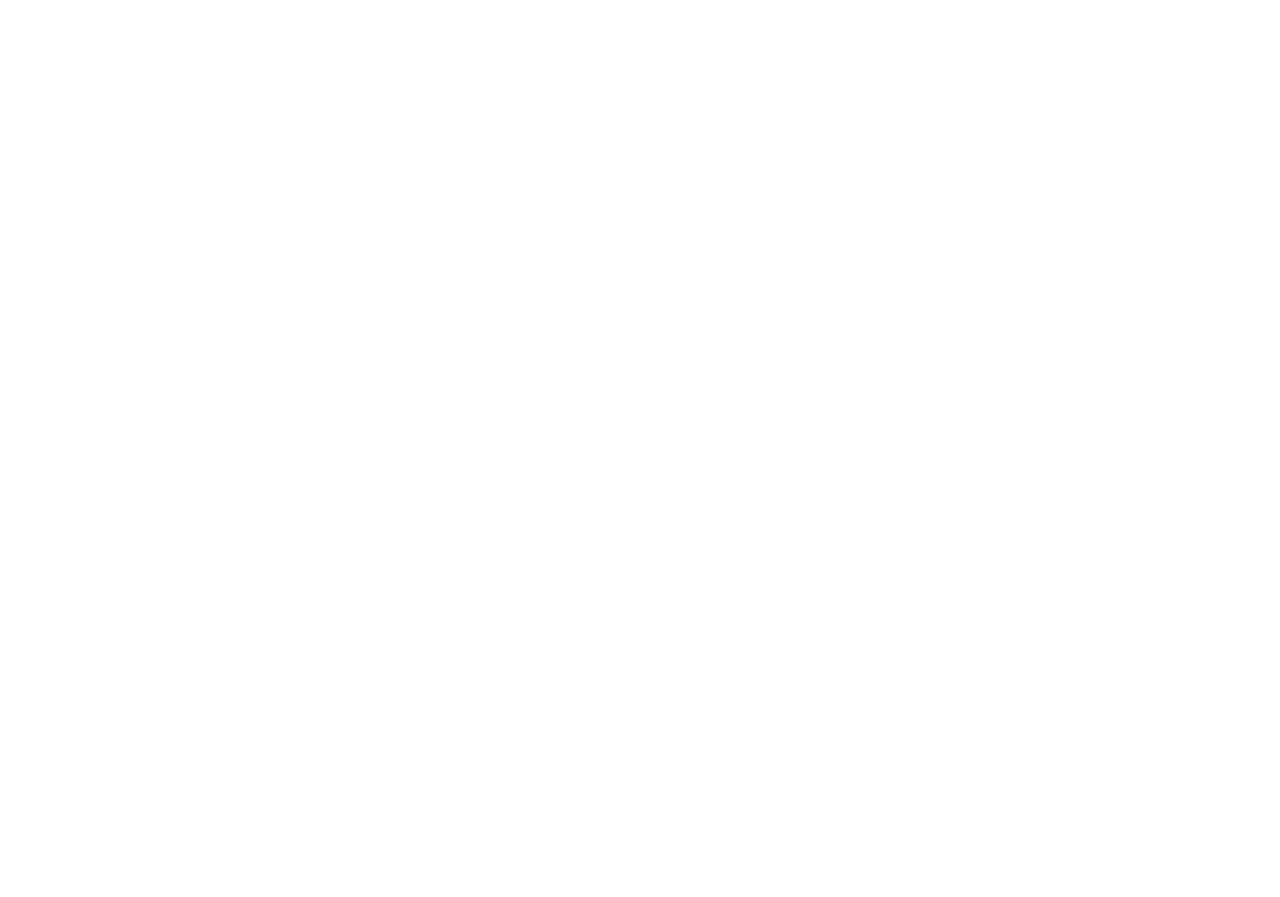
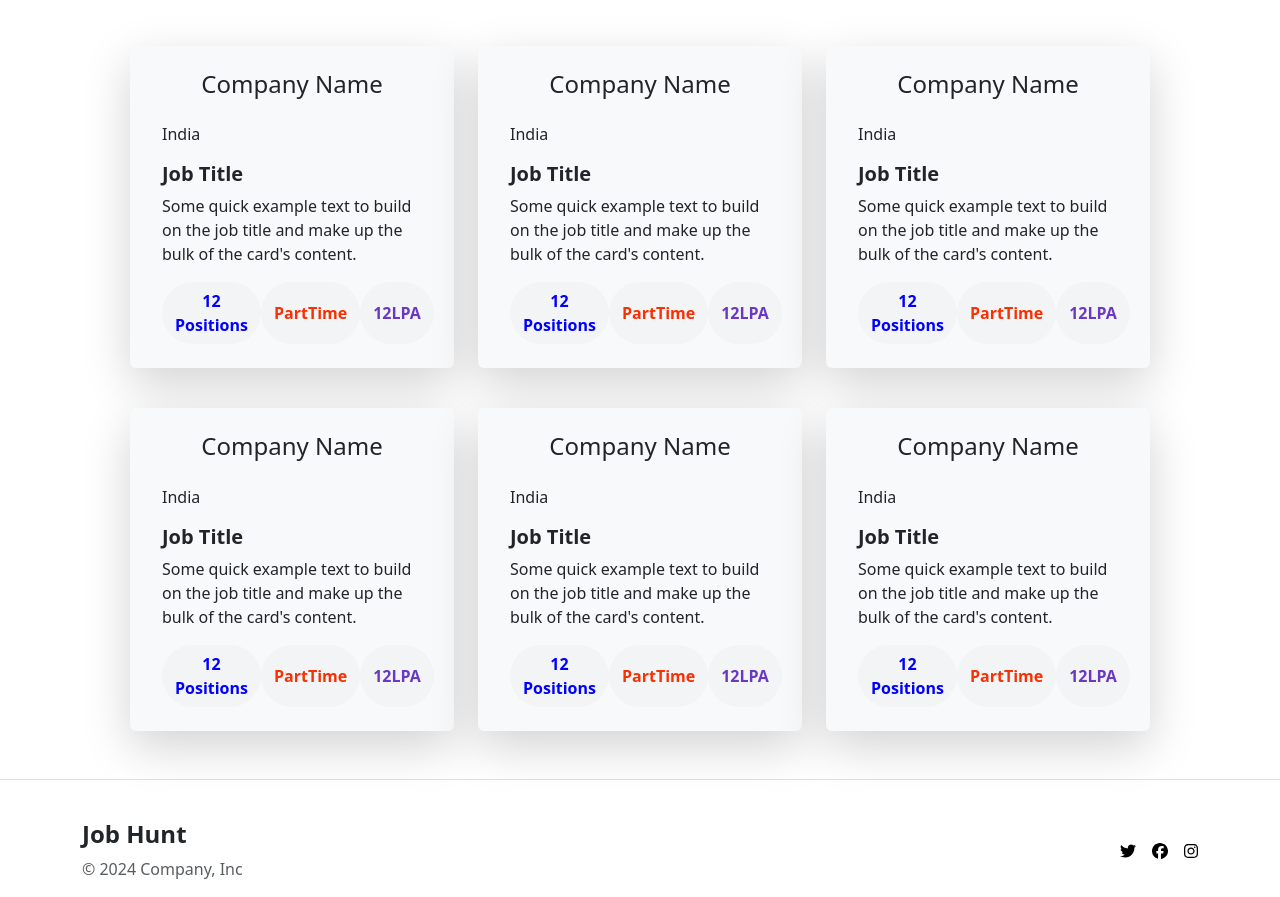
Before and after one commit to abdullazmat/job-hunt, a React (Create React App) app in the folder frontend/: page / in a window 1280 px wide. Shown: the part 718-1615 px from the top of the page. Before the commit the page ends 800 px from the top, so only its background shows below. Built offline with nearby package versions, Linux system fonts and the light colour scheme.

Commit message:
HomePage UI Build

```diff
--- a/frontend/package.json
+++ b/frontend/package.json
@@ -5,6 +5,7 @@
   "keywords": [],
   "main": "src/index.js",
   "dependencies": {
+    "@fortawesome/free-brands-svg-icons": "^6.7.1",
     "@fortawesome/free-solid-svg-icons": "^6.6.0",
     "@fortawesome/react-fontawesome": "^0.2.2",
     "@reduxjs/toolkit": "^1.9.0",
--- a/frontend/src/Components/CategoryCarousel.js
+++ b/frontend/src/Components/CategoryCarousel.js
@@ -1,43 +1,71 @@
 import React from "react";
 import { FontAwesomeIcon } from "@fortawesome/react-fontawesome";
-import {
-  faArrowRight,
-  faArrowLeft
-
-} from "@fortawesome/free-solid-svg-icons";
+import { faArrowRight, faArrowLeft } from "@fortawesome/free-solid-svg-icons";
 
 function CategoryCarousel() {
   return (
-<div className="container p-2 p-sm-3 p-md-3 mt-2 mt-sm-3 mt-md-3 w-100 w-sm-100 w-md-75 w-lg-50 w-xl-25">
-<div
+    <div className="container p-2 p-sm-3 p-md-3 mt-2 mt-sm-3 mt-md-3 w-100 w-sm-100 w-md-75 w-lg-50 w-xl-25">
+      <div
         id="carouselExample"
         className="carousel slide"
         data-bs-ride="carousel"
+        data-bs-interval="1500"
+        data-bs-pause="false"
       >
         <div className="carousel-inner mt-5 ">
           <div className="carousel-item active">
             <div className="d-flex justify-content-center align-items-center ">
-            <button className="btn  rounded-pill fw-semibold" type="button" style={{color : "#020817", backgroundColor : "#e1e3e8",}}>Front End Developer</button>
+              <button
+                className="btn  rounded-pill fw-semibold"
+                type="button"
+                style={{ color: "#020817", backgroundColor: "#e1e3e8" }}
+              >
+                Front End Developer
+              </button>
             </div>
           </div>
           <div className="carousel-item  ">
             <div className="d-flex justify-content-center align-items-center">
-            <button className="btn  rounded-pill fw-semibold" type="button" style={{color : "#020817", backgroundColor : "#e1e3e8"}}>BackEnd Developer</button>
+              <button
+                className="btn  rounded-pill fw-semibold"
+                type="button"
+                style={{ color: "#020817", backgroundColor: "#e1e3e8" }}
+              >
+                BackEnd Developer
+              </button>
             </div>
           </div>
           <div className="carousel-item">
             <div className="d-flex justify-content-center align-items-center">
-            <button className="btn  rounded-pill fw-semibold" type="button" style={{color : "#020817", backgroundColor : "#e1e3e8"}}>Full Stack Developer</button>
+              <button
+                className="btn  rounded-pill fw-semibold"
+                type="button"
+                style={{ color: "#020817", backgroundColor: "#e1e3e8" }}
+              >
+                Full Stack Developer
+              </button>
             </div>
           </div>
           <div className="carousel-item">
             <div className="d-flex justify-content-center align-items-center">
-            <button className="btn  rounded-pill fw-semibold" type="button" style={{color : "#020817", backgroundColor : "#e1e3e8"}}>SEO Expert</button>
+              <button
+                className="btn  rounded-pill fw-semibold"
+                type="button"
+                style={{ color: "#020817", backgroundColor: "#e1e3e8" }}
+              >
+                SEO Expert
+              </button>
             </div>
           </div>
           <div className="carousel-item">
             <div className="d-flex justify-content-center align-items-center">
-            <button className="btn  rounded-pill fw-semibold" type="button" style={{color : "#020817", backgroundColor : "#e1e3e8"}}>Graphic Designer</button>
+              <button
+                className="btn  rounded-pill fw-semibold"
+                type="button"
+                style={{ color: "#020817", backgroundColor: "#e1e3e8" }}
+              >
+                Graphic Designer
+              </button>
             </div>
           </div>
         </div>
@@ -47,8 +75,7 @@
           data-bs-target="#carouselExample"
           data-bs-slide="prev"
         >
-         <FontAwesomeIcon icon={faArrowLeft}  style={{color: "black"}} />
-
+          <FontAwesomeIcon icon={faArrowLeft} style={{ color: "black" }} />
         </button>
         <button
           className="carousel-control-next"
@@ -56,7 +83,11 @@
           data-bs-target="#carouselExample"
           data-bs-slide="next"
         >
-         <FontAwesomeIcon icon={faArrowRight} className="mb-0 ms-4" style={{color: "black"}} />
+          <FontAwesomeIcon
+            icon={faArrowRight}
+            className="mb-0 ms-4"
+            style={{ color: "black" }}
+          />
         </button>
       </div>
     </div>
--- /dev/null
+++ b/frontend/src/Components/Footer.js
@@ -0,0 +1,54 @@
+import React from "react";
+import { FontAwesomeIcon } from "@fortawesome/react-fontawesome";
+import {
+  faInstagram,
+  faFacebook,
+  faTwitter,
+} from "@fortawesome/free-brands-svg-icons";
+
+function Footer() {
+  return (
+    <>
+      <div className="border-top w-100"></div>
+      <div className="container">
+        <div className="d-flex flex-wrap justify-content-between align-items-center py-3 my-4 ">
+          <div className="col-md-4 d-flex align-items- flex-column">
+            <h4 className="fw-bold">Job Hunt</h4>
+            <p className="mb-3 mb-md-0 text-body-secondary">
+              © 2024 Company, Inc
+            </p>
+          </div>
+
+          <ul className="nav col-md-4 justify-content-end list-unstyled d-flex">
+            <li className="ms-3">
+              <a className="text-body-secondary" href="https://www.x.com/">
+                <FontAwesomeIcon icon={faTwitter} style={{ color: "black" }} />
+              </a>
+            </li>
+            <li className="ms-3">
+              <a
+                className="text-body-secondary"
+                href="https://www.facebook.com/"
+              >
+                <FontAwesomeIcon icon={faFacebook} style={{ color: "black" }} />
+              </a>
+            </li>
+            <li className="ms-3">
+              <a
+                className="text-body-secondary"
+                href="https://www.instagram.com/"
+              >
+                <FontAwesomeIcon
+                  icon={faInstagram}
+                  style={{ color: "black" }}
+                />
+              </a>
+            </li>
+          </ul>
+        </div>
+      </div>
+    </>
+  );
+}
+
+export default Footer;
--- a/frontend/src/Components/HeroSection.js
+++ b/frontend/src/Components/HeroSection.js
@@ -1,27 +1,37 @@
-import React from 'react'
-
+import React from "react";
 
 function HeroSection() {
   return (
-    <div className='container'>
-    <div className="d-grid gap-2  mx-auto mt-5" style={{width : "200px"}} >
-  <button className="btn  rounded-pill fw-semibold" type="button" style={{color : "#f83002", backgroundColor : "#F3F4F6"}}>No 1 Job Hunt Website</button>
+    <div className="container">
+      <div className="d-grid gap-2  mx-auto mt-5" style={{ width: "200px" }}>
+        <button
+          className="btn hero-btn rounded-pill fw-semibold"
+          type="button"
+          style={{ color: "#f83002", backgroundColor: "#F3F4F6" }}
+        >
+          No 1 Job Hunt Website
+        </button>
       </div>
 
-<div className='mt-4 text-center'>
-<h1 className='fw-bolder' style={{color : "#020817"}}>Search, Apply &<br/>Get Your <span style={{color : "#6A38C2"}}>Dream Jobs</span></h1>
+      <div className="mt-4 text-center">
+        <h1 className="fw-bolder" style={{ color: "#020817" }}>
+          Search, Apply &<br />
+          Get Your <span style={{ color: "#6A38C2" }}>Dream Jobs</span>
+        </h1>
       </div>
 
-<div className='mt-4 text-center'>
-    <p style={{color : "#6b7280"}}>
-    Find the best jobs and career opportunities with Job Hunt, a trusted platform for effortless job searches and applications.</p>
+      <div className="mt-4 text-center">
+        <p style={{ color: "#6b7280" }}>
+          Find the best jobs and career opportunities with Job Hunt, a trusted
+          platform for effortless job searches and applications.
+        </p>
       </div>
 
       <div className="input-group w-75 w-md-50 w mx-auto mt-5">
         <input
           className="form-control"
           type="search"
-                    style={{color : "#6b7280"}}
+          style={{ color: "#6b7280" }}
           placeholder="Find your dream jobs"
           aria-label="Search"
         />
@@ -34,7 +44,7 @@
         </button>
       </div>
     </div>
-  )
+  );
 }
 
-export default HeroSection
+export default HeroSection;
--- /dev/null
+++ b/frontend/src/Components/LatestJobCards.js
@@ -0,0 +1,45 @@
+import React from "react";
+
+const LatestJobCards = () => {
+  return (
+    <div
+      className="card px-3 shadow-lg bg-body-tertiary rounded mt-3"
+      style={{ width: "25rem", border: "none" }}
+    >
+      <h4 className="mt-4">Company Name</h4>
+      <div className="card-body">
+        <p className="text-start">India</p>
+        <h5 className="card-title text-start fw-bold">Job Title</h5>
+        <p className="card-text text-start">
+          Some quick example text to build on the job title and make up the bulk
+          of the card's content.
+        </p>
+        <div className="d-flex flex-column flex-xl-row ">
+          <button
+            className="btn hero-btn rounded-pill fw-bold mb-2"
+            type="button"
+            style={{ color: "blue", backgroundColor: "#F3F4F6" }}
+          >
+            12 Positions
+          </button>
+          <button
+            className="btn hero-btn rounded-pill fw-bold mb-2"
+            type="button"
+            style={{ color: "#f83002", backgroundColor: "#F3F4F6" }}
+          >
+            PartTime
+          </button>
+          <button
+            className="btn hero-btn rounded-pill fw-bold mb-2"
+            type="button"
+            style={{ color: "#6A38C2", backgroundColor: "#F3F4F6" }}
+          >
+            12LPA
+          </button>
+        </div>
+      </div>
+    </div>
+  );
+};
+
+export default LatestJobCards;
--- /dev/null
+++ b/frontend/src/Components/LatestJobs.js
@@ -0,0 +1,26 @@
+import React from "react";
+import LatestJobCards from "./LatestJobCards";
+
+const randomJobs = [1, 2, 3, 4, 5, 6, 7, 8, 9, 10];
+
+function LatestJobs() {
+  return (
+    <div className="container mt-5 text-center p-5">
+      <h1 className="fw-bold" style={{ color: "#020817" }}>
+        <span style={{ color: "#6A38C2" }}>Latest</span> Job Openings
+      </h1>
+      <div className="row mx-auto d-flex justify-content-center">
+        {randomJobs.slice(0, 6).map((job, index) => (
+          <div
+            key={index}
+            className="col-sm-12 col-md-6 col-lg-4 mt-4 d-flex justify-content-center"
+          >
+            <LatestJobCards />
+          </div>
+        ))}
+      </div>
+    </div>
+  );
+}
+
+export default LatestJobs;
--- a/frontend/src/Pages/Home.js
+++ b/frontend/src/Pages/Home.js
@@ -1,12 +1,18 @@
 import React from "react";
 import HeroSection from "../Components/HeroSection";
 import CategoryCarousel from "../Components/CategoryCarousel";
+import LatestJobs from "../Components/LatestJobs";
+import Footer from "../Components/Footer";
 
 function Home() {
-  return <div>
-    <HeroSection />
-    <CategoryCarousel />
-  </div>;
+  return (
+    <div>
+      <HeroSection />
+      <CategoryCarousel />
+      <LatestJobs />
+      <Footer />
+    </div>
+  );
 }
 
 export default Home;
--- a/frontend/src/index.css
+++ b/frontend/src/index.css
@@ -36,6 +36,12 @@
   cursor: pointer;
   color: #1861c7;
 }
-.search-btn-hero{
+.search-btn-hero {
   background-color: #6a38c2;
 }
+
+.hero-btn:hover {
+  cursor: default;
+}
+
+/* Card Component */
```
Also changed, not shown: 2 other files (tests, documents, lock files or other folders). Lines whose indentation alone changed are shown as unchanged.
